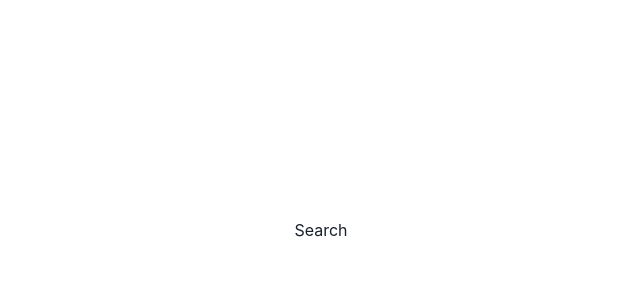
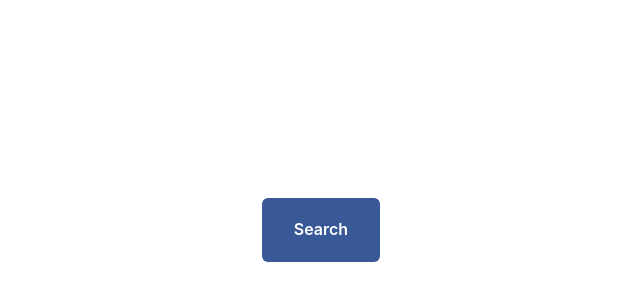
Before and after one commit to brodwen83/superhero-next-ts, a Next.js app: page / in a window 1280 px wide. Shown: the part 170-470 px from the top of the page, without its empty margins (319-959 px from the left). Built offline with nearby package versions, Linux system fonts and the light colour scheme.

Commit message:
fix: main page button search as link

```diff
--- a/pages/index.tsx
+++ b/pages/index.tsx
@@ -1,4 +1,4 @@
-import { Flex, Link } from "@chakra-ui/react";
+import { Button, Flex, Link } from "@chakra-ui/react";
 import Head from "next/head";
 import NextLink from "next/link";
 
@@ -15,7 +15,9 @@ export default function Home() {
       <main>
         <Flex justifyContent="center" alignItems="center" h="100vh">
           <NextLink href={"/search"} passHref legacyBehavior>
-            <Link>Search</Link>
+            <Button as={Link} colorScheme={"facebook"} padding={8}>
+              Search
+            </Button>
           </NextLink>
         </Flex>
       </main>
```
